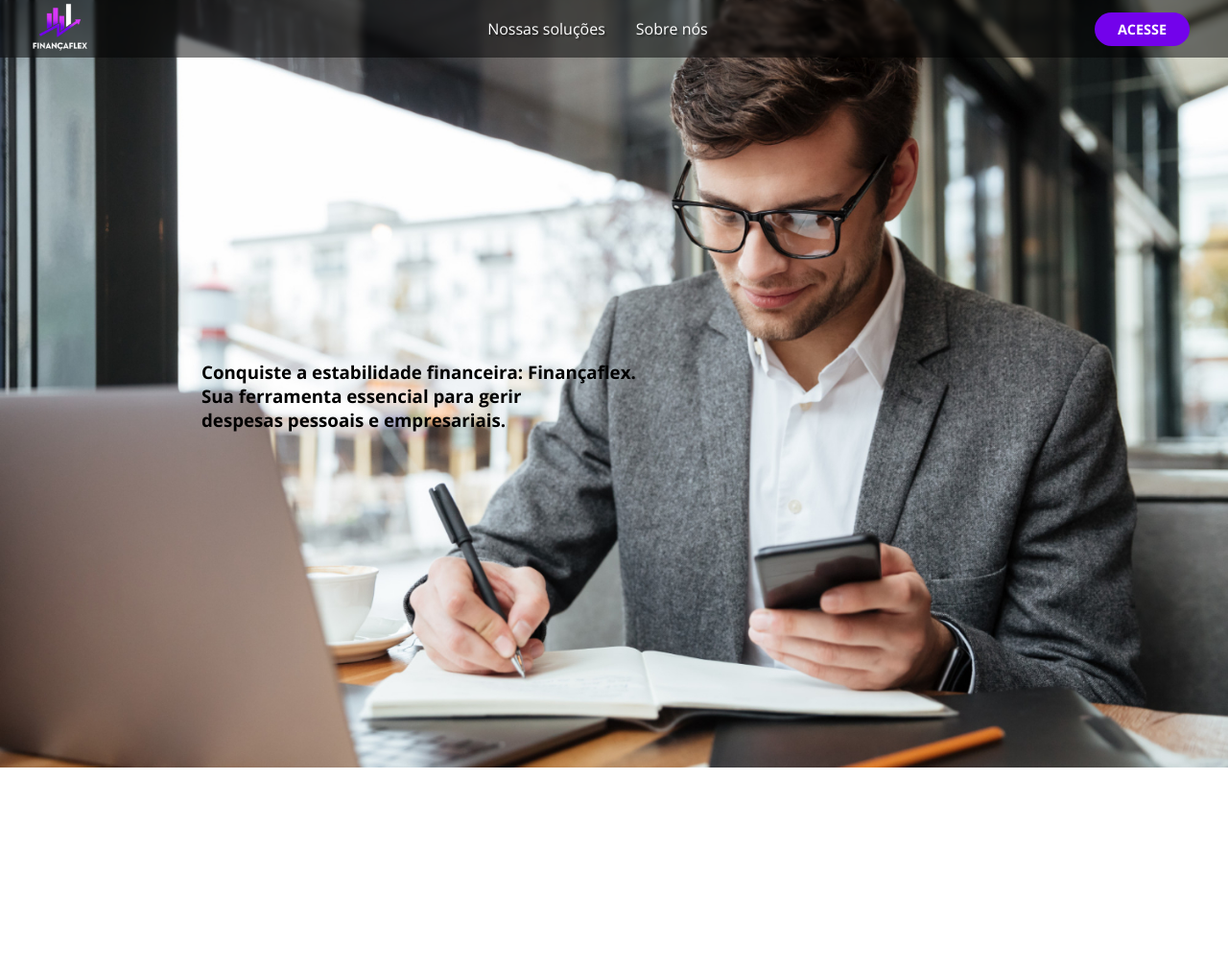
After one commit to senacuser/Projeto-Integrador, a Flask app: template templates/home.html in a window 1280 px wide. The commit adds this page. Shown: the whole page at 96% size. Run offline with Flask 3, Linux system fonts and the light colour scheme; the template is opened without the code that fills it, so the values that code supplies are empty; some libraries are stand-ins or nearby versions.

Commit message:
alteração na tela home

```diff
--- a/static/stylehome.css
+++ b/static/stylehome.css
@@ -1,247 +1,104 @@
+@import url("https://fonts.googleapis.com/css?family=Open+Sans:300,400,700&display=swap");
+
 * {
     margin: 0;
     padding: 0;
     box-sizing: border-box;
-    font-family: "Roboto", sans-serif;
-    border: none;
+    font-family: 'Open Sans', sans-serif;
+}
+
+body {
+    height: 100vh;
+    background-size: cover;
+    background-position: center;
+    background-repeat: no-repeat;
+}
+
+li {
+    list-style: none;
+}
+
+a {
+    text-decoration: none;
+    color: #fff;
+    font-size: 1rem;
+}
+
+a:hover{
+    color: #7302eb;
+
+}
+
+/* Header */
+
+header {
+    width: 100%;
+    background-color: hsla(0, 0%, 0%, 0.5);
+    padding: 0 2rem;
+    position: fixed;
+    backdrop-filter: blur(2px);
 }
 
 
-/* Body styles */
-
-body {
-    background-color: #8a2be2;
+.navbar{
+    width: 100%;
+    height: 60px;
+    max-width: 1200px;
+    margin: 0 auto;
+    display: flex;
+    align-items: center;
+    justify-content: space-between;
 }
 
-/* Header styles */
-
-header {
-    display: flex;
-    justify-content: space-between;
-    max-width: 100%;
-    padding-top: 1.5rem;
-    align-items: center;
-    background-color: rgba(0, 0, 0, 0.3);
+.navbar .logo {
+    width: 85px;
+    margin-top: 0;
+    margin-left: -20px;
+    cursor: pointer;
 }
 
-.logo img {
-    width: 150px;
-    height: auto;
-    margin-left: 5rem;
-    margin-top: 0px;
+.navbar .links {
+    display: flex;
+    gap: 2rem;
+    text-shadow: 2px 2px 2px rgba(0,0,0,0.4);
 }
 
-
-hr {
-    border-bottom: solid 0.1px;
-    color: rgb(54, 46, 46);
+.action_btn {
+    background-color: #7302eb;
+    color: #fff;
+    padding: 0.5rem 1.5rem;
+    border: none;
+    outline: none;
+    border-radius: 20px;
+    font-size: 0.9rem;
+    font-weight: bold;
+    cursor: pointer;
+    transition: scale 0.2 ease;
 }
-
-/* Content title styles */
-
-.c-title {
-    margin-left: 5rem;
-    margin-top: 10rem;
-}
-
-.c-title h1 {
-    color: aliceblue;
-    font-size: 4.8rem;
-}
-
-.c-title p {
-    color: rgb(231, 208, 208);
-    line-height: 2rem;
-    font-size: 1.2rem;
-    font-weight: 100;
-}
-
-/* Navigation button styles */
-.btn2 {
-    bottom: 0.9rem;
-    left: -2rem;
-    --border-color: linear-gradient(-45deg, #ffae00, #7e03aa, #00fffb);
-    --border-width: .125em;
-    --curve-size: .5em;
-    --blur: 30px;
-    --bg: #080312;
-    --color: #afffff;
-    color: var(--color);
-    position: relative;
-    isolation: isolate;
-    display: inline-grid;
-    place-content: center;
-    padding: .5em 1.5em;
-    font-size: 17px;
-    border: 0;
-    text-transform: uppercase;
-    box-shadow: 10px 10px 20px rgba(0, 0, 0, .6);
-    clip-path: polygon(0% var(--curve-size),
-            var(--curve-size) 0,
-            100% 0,
-            100% calc(100% - var(--curve-size)),
-            calc(100% - var(--curve-size)) 100%,
-            0 100%);
-    transition: color 250ms;
-}
-
-.btn2::after,
-.btn2::before {
-    content: '';
-    position: absolute;
-    inset: 0;
-}
-
-.btn2::before {
-    background: var(--border-color);
-    background-size: 300% 300%;
-    animation: move-bg7234 5s ease infinite;
-    z-index: -2;
-}
-
-@keyframes move-bg7234 {
-    0% {
-        background-position: 31% 0%;
-    }
-
-    50% {
-        background-position: 70% 100%;
-    }
-
-    100% {
-        background-position: 31% 0%;
-    }
-}
-
-.btn2::after {
-    background: var(--bg);
-    z-index: -1;
-    clip-path: polygon(var(--border-width) calc(var(--curve-size) + var(--border-width) * .5),
-            calc(var(--curve-size) + var(--border-width) * .5) var(--border-width),
-            calc(100% - var(--border-width)) var(--border-width),
-            calc(100% - var(--border-width)) calc(100% - calc(var(--curve-size) + var(--border-width) * .5)),
-            calc(100% - calc(var(--curve-size) + var(--border-width) * .5)) calc(100% - var(--border-width)),
-            var(--border-width) calc(100% - var(--border-width)));
-    transition: clip-path 500ms;
-}
-
-.btn2:where(:hover, :focus)::after {
-    clip-path: polygon(calc(100% - var(--border-width)) calc(100% - calc(var(--curve-size) + var(--border-width) * 0.5)),
-            calc(100% - var(--border-width)) var(--border-width),
-            calc(100% - var(--border-width)) var(--border-width),
-            calc(100% - var(--border-width)) calc(100% - calc(var(--curve-size) + var(--border-width) * .5)),
-            calc(100% - calc(var(--curve-size) + var(--border-width) * 0.5)) calc(100% - var(--border-width)));
-    transition: 200ms;
-}
-
-.btn2:where(:hover, :focus) {
+.action_btn:hover{
+    scale: 1.05;
     color: #fff;
 }
 
+.action_btn:active{
+    scale: 0.95;
 
-.btn {
-    --border-color: linear-gradient(-45deg, #ffae00, #7e03aa, #00fffb);
-    --border-width: .125em;
-    --curve-size: .5em;
-    --blur: 30px;
-    --bg: #080312;
-    --color: #afffff;
-    color: var(--color);
-    /* use position: relative; so that BG is only for .btn */
-    position: relative;
-    isolation: isolate;
-    display: inline-grid;
-    place-content: center;
-    padding: .5em 1.5em;
-    font-size: 17px;
-    border: 0;
-    text-transform: uppercase;
-    box-shadow: 10px 10px 20px rgba(0, 0, 0, .6);
-    clip-path: polygon(
-            /* Top-left */
-            0% var(--curve-size),
-
-            var(--curve-size) 0,
-            /* top-right */
-            100% 0,
-            100% calc(100% - var(--curve-size)),
-
-            /* bottom-right 1 */
-            calc(100% - var(--curve-size)) 100%,
-            /* bottom-right 2 */
-            0 100%);
-    transition: color 250ms;
 }
 
-.btn::after,
-.btn::before {
-    content: '';
-    position: absolute;
-    inset: 0;
+.banner {
+    width: 100%;
+    height: 100vh;
+    background-image: url(backhome.jpg);
+    background-repeat: no-repeat;
+    background-size: cover;
 }
 
-.btn::before {
-    background: var(--border-color);
-    background-size: 300% 300%;
-    animation: move-bg7234 5s ease infinite;
-    z-index: -2;
+section#texto01 {
+    color: #000000;
+    height: calc(100vh - 165px);
+    display: flex;
+    flex-direction: column;
+    margin-top: -425px;
+    margin-left: 210px;
+    font-weight: bold;
 }
-
-@keyframes move-bg7234 {
-    0% {
-        background-position: 31% 0%
-    }
-
-    50% {
-        background-position: 70% 100%
-    }
-
-    100% {
-        background-position: 31% 0%
-    }
-}
-
-.btn::after {
-    background: var(--bg);
-    z-index: -1;
-    clip-path: polygon(
-            /* Top-left */
-            var(--border-width) calc(var(--curve-size) + var(--border-width) * .5),
-
-            calc(var(--curve-size) + var(--border-width) * .5) var(--border-width),
-
-            /* top-right */
-            calc(100% - var(--border-width)) var(--border-width),
-
-            calc(100% - var(--border-width)) calc(100% - calc(var(--curve-size) + var(--border-width) * .5)),
-
-            /* bottom-right 1 */
-            calc(100% - calc(var(--curve-size) + var(--border-width) * .5)) calc(100% - var(--border-width)),
-            /* bottom-right 2 */
-            var(--border-width) calc(100% - var(--border-width)));
-    transition: clip-path 500ms;
-}
-
-.btn:where(:hover, :focus)::after {
-    clip-path: polygon(
-            /* Top-left */
-            calc(100% - var(--border-width)) calc(100% - calc(var(--curve-size) + var(--border-width) * 0.5)),
-
-            calc(100% - var(--border-width)) var(--border-width),
-
-            /* top-right */
-            calc(100% - var(--border-width)) var(--border-width),
-
-            calc(100% - var(--border-width)) calc(100% - calc(var(--curve-size) + var(--border-width) * .5)),
-
-            /* bottom-right 1 */
-            calc(100% - calc(var(--curve-size) + var(--border-width) * .5)) calc(100% - var(--border-width)),
-
-            /* bottom-right 2 */
-            calc(100% - calc(var(--curve-size) + var(--border-width) * 0.5)) calc(100% - var(--border-width)));
-    transition: 200ms;
-}
-
-.btn:where(:hover, :focus) {
-    color: #fff;
-}
--- /dev/null
+++ b/templates/home.html
@@ -0,0 +1,31 @@
+<!DOCTYPE html>
+<html lang="pt-br">
+<head>
+    <meta charset="UTF-8">
+    <meta http-equiv="X-UA-Compatible" contente="IE=edge">
+    <meta name="viewport" content="width=device-width, initial-scale=1.0">
+    <link rel="stylesheet" href="https://use.fontawesome.com/releases/v5.8.2/css/all.css" integrity="sha384-oS3vJWv+0UjzBfQzYUhtDYW+Pj2yciDJxpsK1OYPAYjqT085Qq/1cq5FLXAZQ7Ay" crossorigin="anonymous">
+    <link rel="stylesheet" href="../static/stylehome.css">
+    <title>Finançaflex</title>
+</head>
+<body>
+    <header>
+        <div class="navbar">
+            <img  class="logo" src="../static/logohome.png">
+            <ul class="links">
+                <li><a href="Nossas soluções">Nossas soluções</a></li>
+                <li><a href="Sobre nós">Sobre nós</a></li>
+            </ul>
+            <a href="" class="action_btn">ACESSE</a>
+        </div>
+    </header>
+    <section class="banner"></section>
+    <main>
+        <section id="texto01">
+            <h3>Conquiste a estabilidade financeira: Finançaflex. <br>
+                Sua ferramenta essencial para gerir <br>
+                despesas pessoais e empresariais.</h3>
+        </section>
+    </main>
+</body>
+</html>
```
Also changed, not shown: templates/stylehome.css (deleted, +0 -92 lines), static/backhome.jpg (added), static/logohome.png (renamed from static/LOGO_PRINCIPAL.png), templates/LOGO_PRINCIPAL.png (deleted), templates/fundohome.png (deleted).
